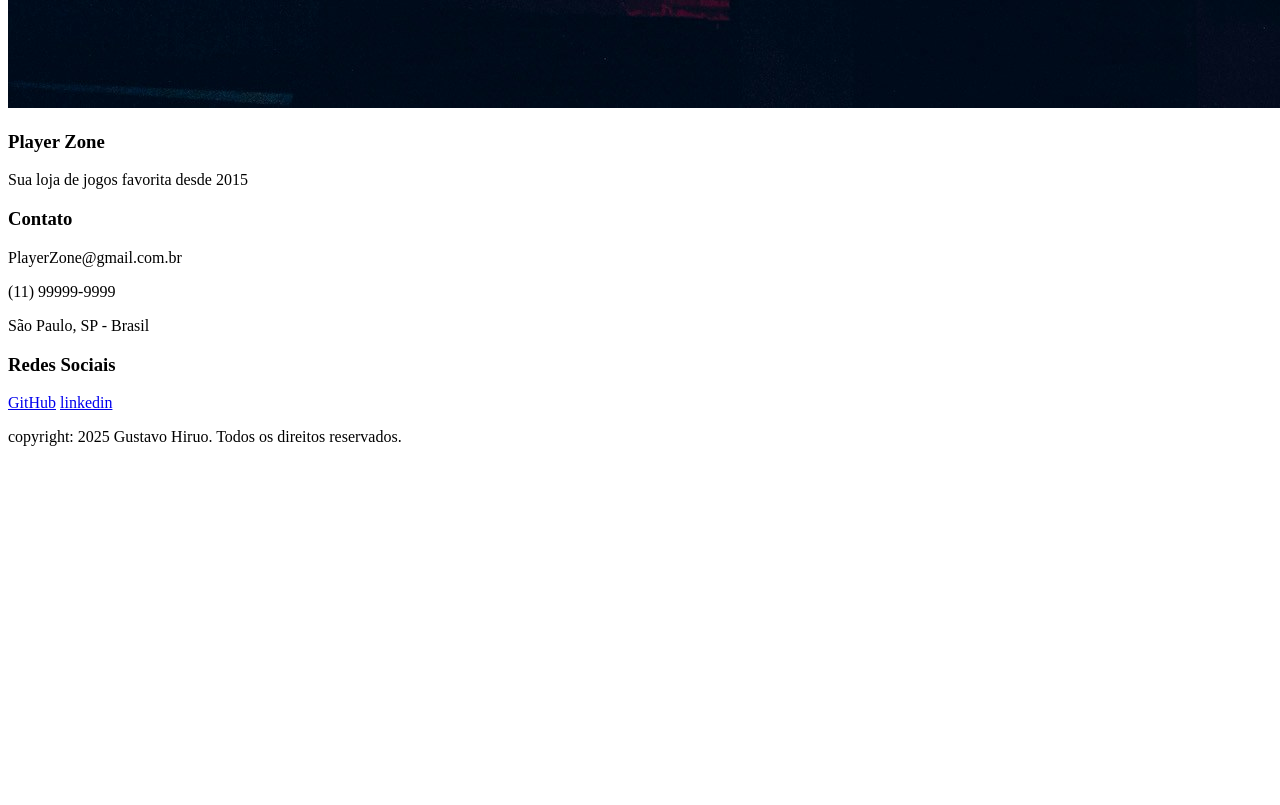
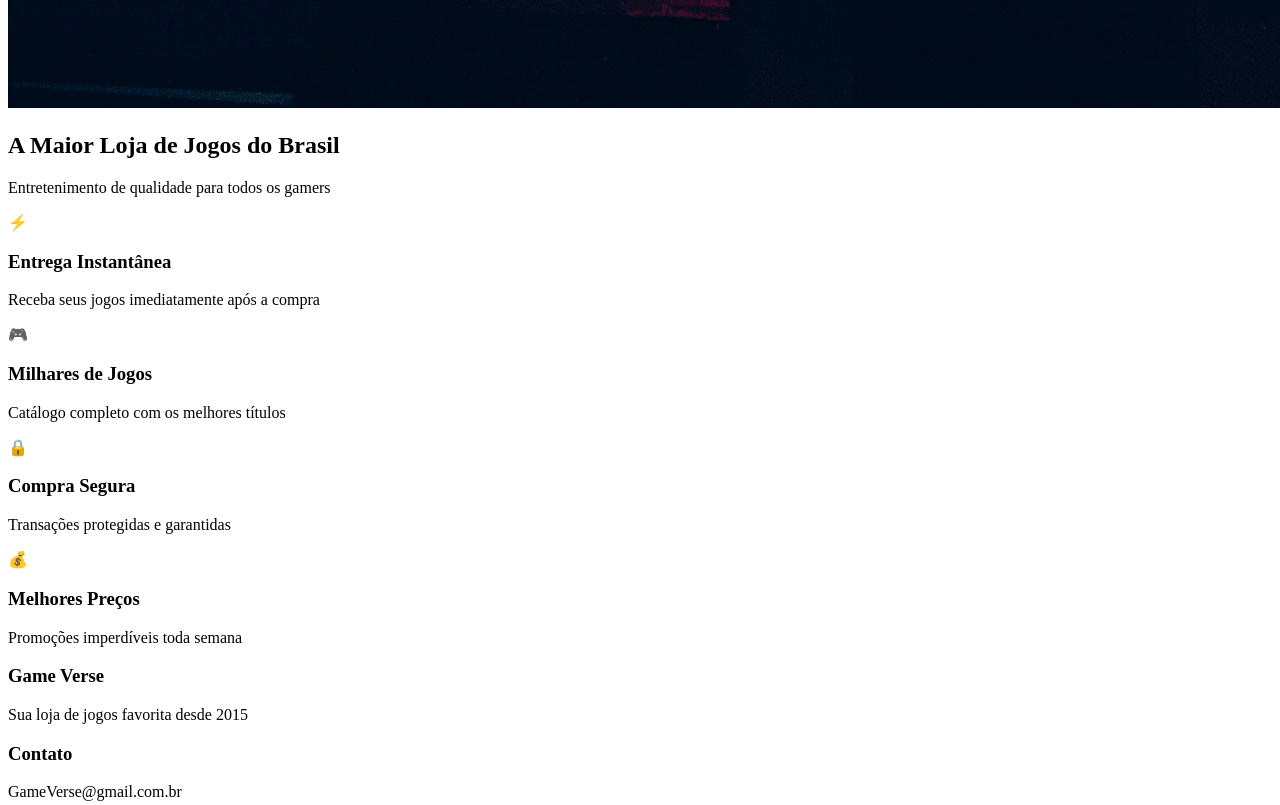
Before and after one commit to Gustavo-Cp2-web/Cp2-1ESPA-WEB, a plain HTML site: page index.html in a window 1280 px wide. Shown: the part 1561-2366 px from the top of the page. Before the commit the page ends 2023 px from the top, so only its background shows below. Drawn offline with Linux system fonts and the light colour scheme.

Commit message:
Complementando o index.html, finalizando a pagina sobre.html e mudando o nome da loja

```diff
--- a/index.html
+++ b/index.html
@@ -9,7 +9,7 @@
 <body>
     <header>
         <nav>
-            <div class="logo">Bem vindo ao Player Zone!</div>
+            <div class="logo">Bem vindo ao Game Verse!</div>
             <ul>
                 <li><a href="index.html">HOME</a></li>
                 <li><a href="./src/pages/sobre.html">SOBRE</a></li>
@@ -30,17 +30,55 @@
             <img id="image">
         </div>
     </section>
+    <section class="home-content">
+            <div class="container">
+                <!-- Título principal -->
+                <h1>A Maior Loja de Jogos do Brasil</h1>
+                <p class="subtitle">Entretenimento de qualidade para todos os gamers</p>
+
+                <!-- Grid com características/benefícios da loja -->
+                <div class="features">
+                    <!-- Card 1: Entrega Instantânea -->
+                    <div class="feature-card">
+                        <div class="icon">⚡</div>
+                        <h3>Entrega Instantânea</h3>
+                        <p>Receba seus jogos imediatamente após a compra</p>
+                    </div>
+
+                    <!-- Card 2: Milhares de Jogos -->
+                    <div class="feature-card">
+                        <div class="icon">🎮</div>
+                        <h3>Milhares de Jogos</h3>
+                        <p>Catálogo completo com os melhores títulos</p>
+                    </div>
+
+                    <!-- Card 3: Compra Segura -->
+                    <div class="feature-card">
+                        <div class="icon">🔒</div>
+                        <h3>Compra Segura</h3>
+                        <p>Transações protegidas e garantidas</p>
+                    </div>
+
+                    <!-- Card 4: Melhores Preços -->
+                    <div class="feature-card">
+                        <div class="icon">💰</div>
+                        <h3>Melhores Preços</h3>
+                        <p>Promoções imperdíveis toda semana</p>
+                    </div>
+                </div>
+            </div>
+        </section>
 </main>
 <footer>
         <div class="container">
             <div class="footer-content">
                 <div class="footer-section">
-                    <h3>Player Zone</h3>
+                    <h3>Game Verse</h3>
                     <p>Sua loja de jogos favorita desde 2015</p>
                 </div>
                 <div class="footer-section">
                     <h3>Contato</h3>
-                    <p> PlayerZone@gmail.com.br</p>
+                    <p> GameVerse@gmail.com.br</p>
                     <p> (11) 99999-9999</p>
                     <p> São Paulo, SP - Brasil</p>
                 </div>
```
Also changed, not shown: src/pages/contato.html (+2 -2 lines), src/pages/portifolio.html (+2 -2 lines), src/pages/quiz.html (+2 -2 lines), src/pages/sobre.html (+25 -3 lines).
